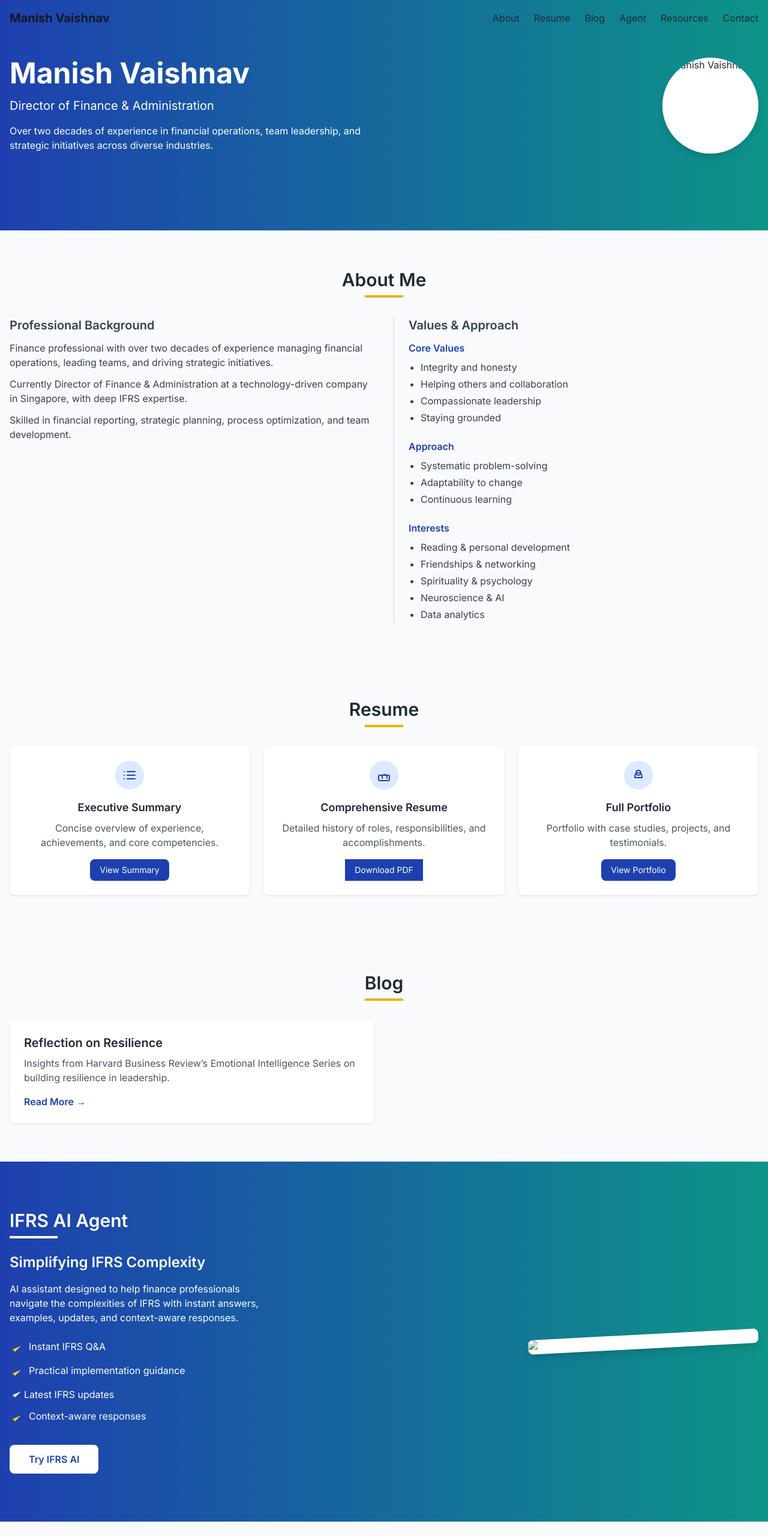
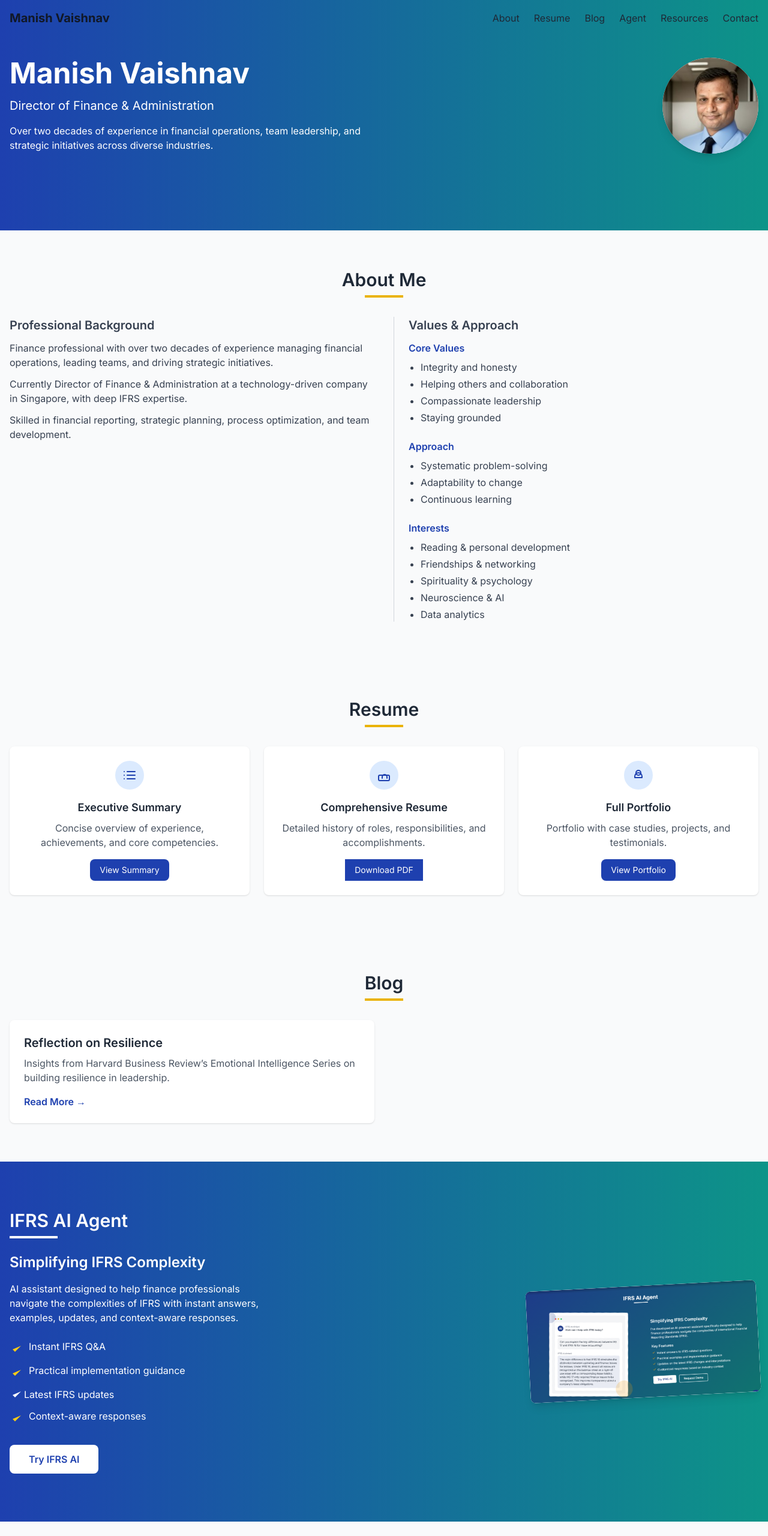
Before and after one commit to manishvaishnav007/index, a plain HTML site: page index.html in a window 1280 px wide. Shown: the top 2560 px of the page at 60% size. Drawn offline with nearby package versions, Linux system fonts and the light colour scheme.

Commit message:
Update index.html

```diff
--- a/index.html
+++ b/index.html
@@ -53,7 +53,7 @@
       <div class="flex justify-center md:justify-end">
         <div class="w-32 h-32 sm:w-40 sm:h-40 bg-white rounded-full overflow-hidden shadow-lg">
   <!-- Replace the src attribute with your image path -->
-  <img src="path/to/Myphoto.jpg" alt="Manish Vaishnav" class="w-full h-full object-cover">
+  <img src="Myphoto.jpg" alt="Manish Vaishnav" class="w-full h-full object-cover">
 </div>
         </div>
       </div>
@@ -174,7 +174,7 @@
       </div>
       <div class="w-full md:w-1/2 flex justify-center md:justify-end">
         <div class="transform -rotate-3 shadow-lg bg-white rounded-lg overflow-hidden w-full max-w-sm">
-          <img src="/images/IFRS_Image.png" alt="IFRS AI Example" class="w-full object-cover">
+          <img src="IFRS_Image.png" alt="IFRS AI Example" class="w-full object-cover">
         </div>
       </div>
     </div>
```
